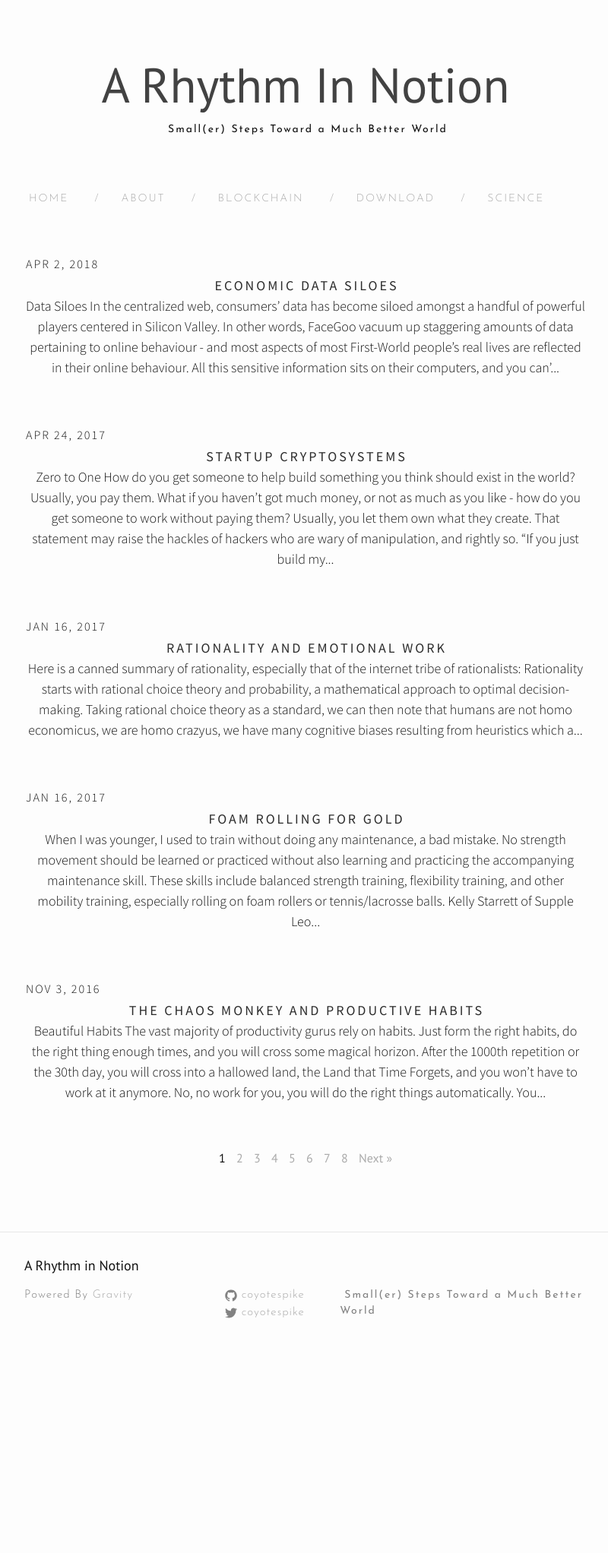
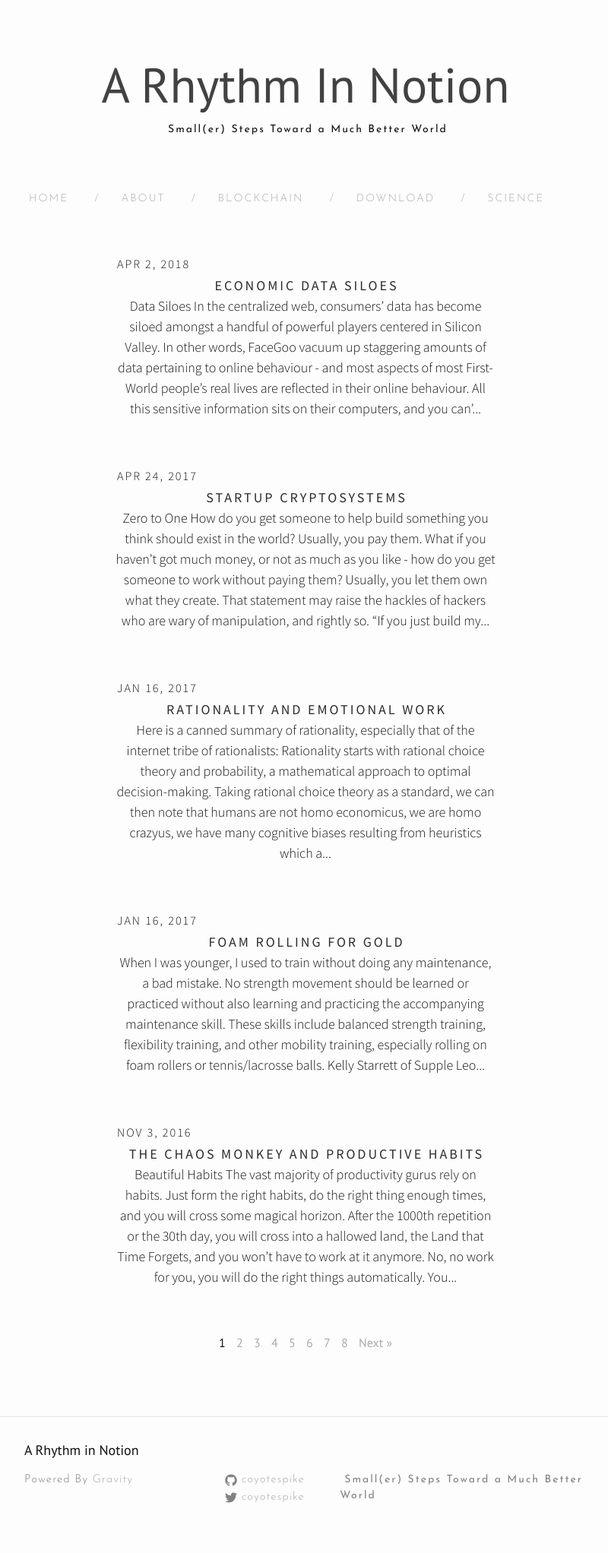
Before and after one commit to coyotespike/coyotespike.github.io, a Jekyll site: the page built from index.html, in a window 1280 px wide. Shown: the whole page at 76% size, without its empty margins (238-1038 px from the left). Built offline with Jekyll 4.4.1, drawn with Linux system fonts in a browser that asks for light colours; nearby versions of some CDN libraries; the list of posts is cut into pages by our own code; before the commit the page ends 1801 px from its top, so only the background shows below that.

Commit message:
Applying width only to post content

```diff
--- a/css/style.scss
+++ b/css/style.scss
@@ -212,10 +212,10 @@
     @extend %clearfix;
 
     @include media-query($on-laptop) {
-        max-width: -webkit-calc(#{$content-width} - (#{$spacing-unit} * 2));
-        max-width:         calc(#{$content-width} - (#{$spacing-unit} * 2));
-        padding-right: $spacing-unit * 3;
-        padding-left: $spacing-unit * 3;
+        max-width: -webkit-calc(#{$content-width} - (#{$spacing-unit}));
+        max-width:         calc(#{$content-width} - (#{$spacing-unit}));
+        padding-right: $spacing-unit / 2;
+        padding-left: $spacing-unit / 2;
     }
 }
 
@@ -300,6 +300,10 @@
 .postContent {
   padding-top: 3.5em;
   text-align: center;
+  max-width: -webkit-calc(#{$content-width} - (#{$spacing-unit} * 2));
+  max-width:         calc(#{$content-width} - (#{$spacing-unit} * 2));
+  padding-right: $spacing-unit * 4;
+  padding-left: $spacing-unit * 4;
 }
 .postDate {
   float: left;
```
